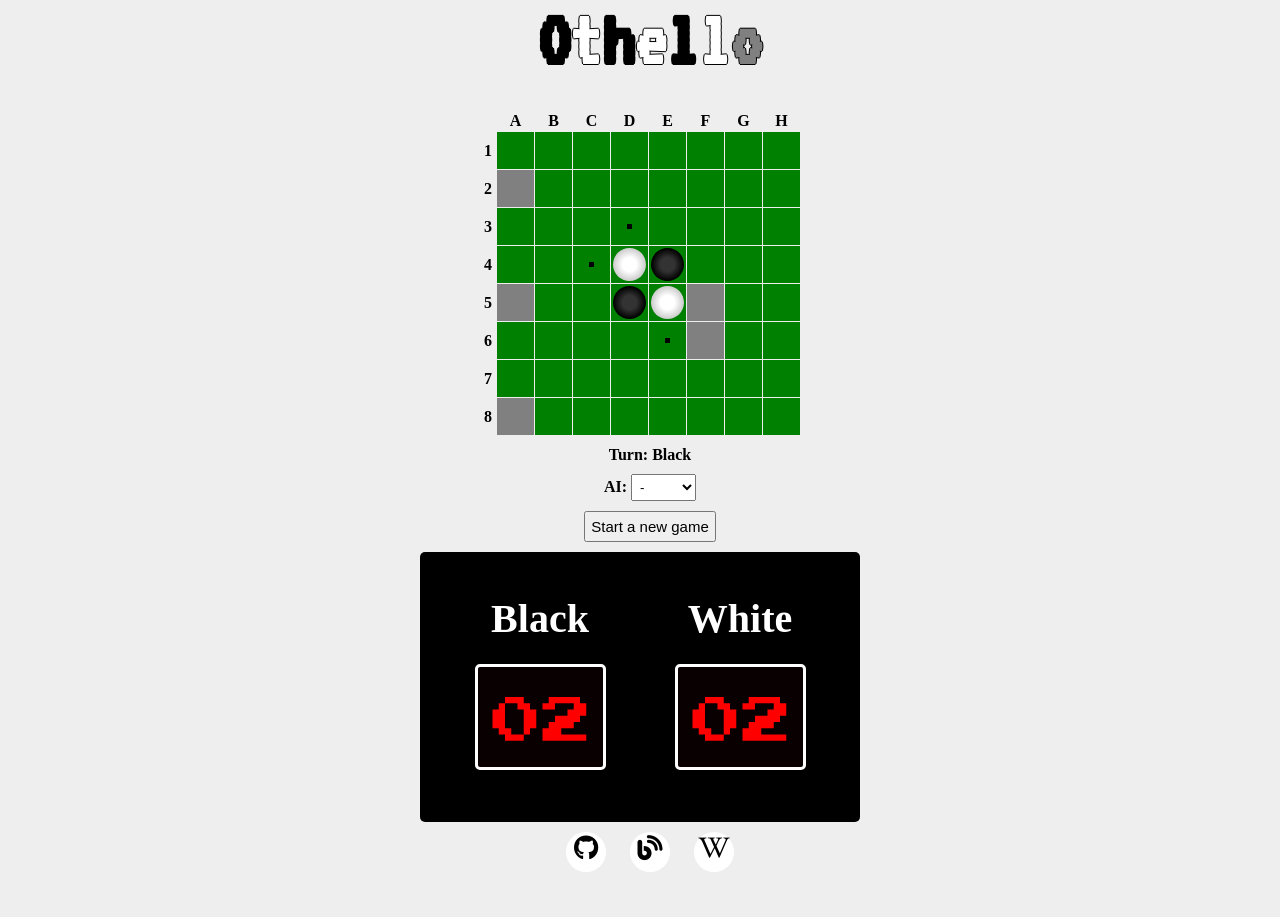
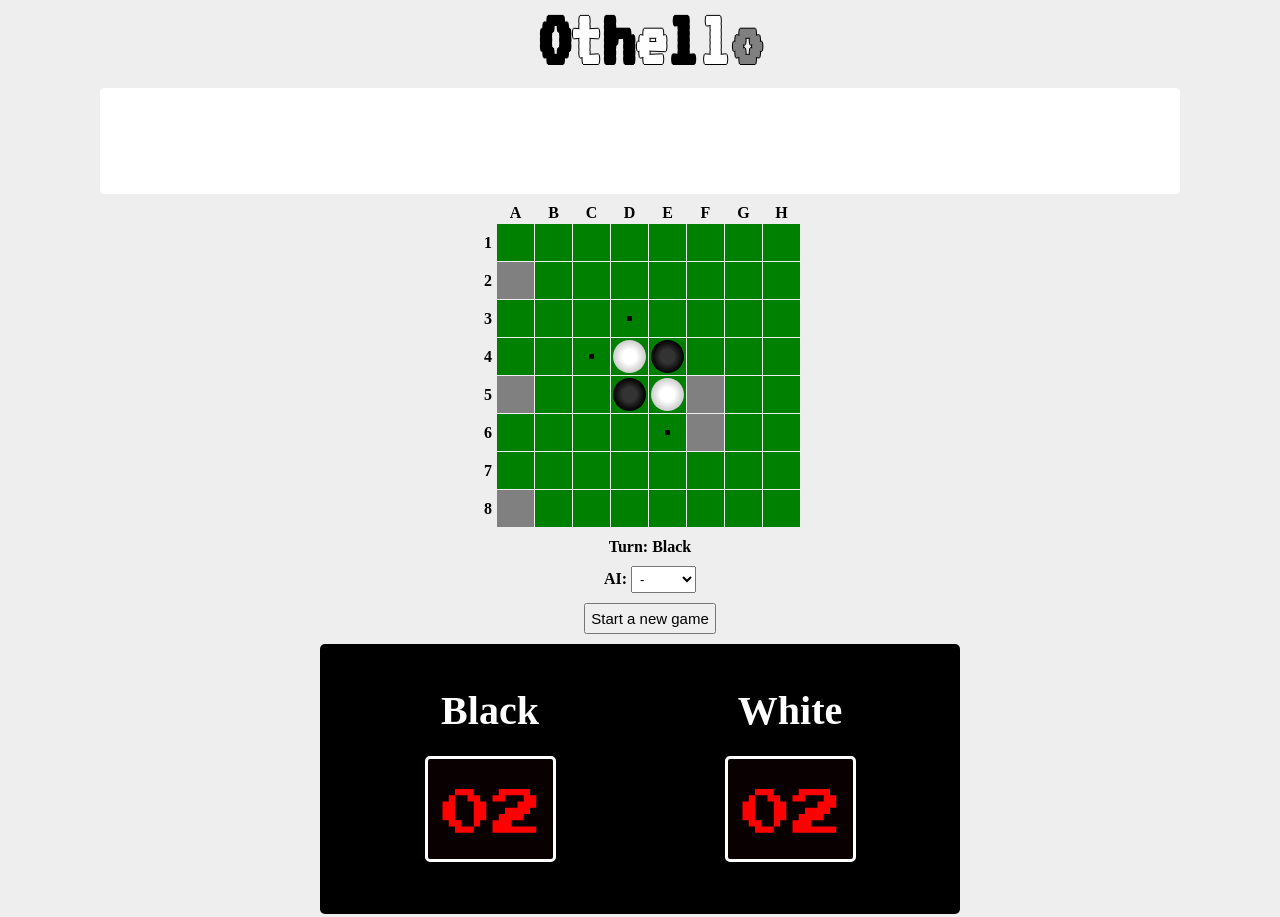
Before and after one commit to im-jeong-min/othello, a plain HTML site: page index.html in a window 1280 px wide. Shown: the top 917 px of the page. Drawn offline with Linux system fonts and the light colour scheme.

Commit message:
Change ad position

```diff
--- a/index.css
+++ b/index.css
@@ -8,12 +8,29 @@ body {
 }
 
 #title {
-    margin: 0 0 30px 20px;
+    margin: 0 0 0 20px;
     text-align: center;
     font-family: 'VT323', monospace;
     font-weight: 800;
     font-size: 80px;
     text-shadow: -1px 0 black, 0 1px black, 1px 0 black, 0 -1px black;
+}
+
+#banner-container {
+    width: 100%;
+    min-height: 90px;
+    margin-top: 8px;
+    margin-bottom: 8px;
+    display: flex;
+    -webkit-box-pack: center;
+    justify-content: center;
+    max-width: 1080px;
+    margin-left: auto;
+    margin-right: auto;
+    position: relative;
+    background: white;
+    border-radius: 4px;
+    padding: 8px 0px;
 }
 
 #gameBoard > table {
@@ -96,8 +113,9 @@ body {
 }
 
 .score-board-container {
-    width: 400px;
-    height: 200px;
+    width: 100%;
+    min-height: 200px;
+    max-width: 600px;
     background: black;
     border-radius: 5px;
     display: flex;
@@ -182,11 +200,6 @@ body {
     vertical-align: middle;
 }
 
-.ad-container {
-    margin: 50px auto;
-    text-align: center;
-}
-
 ins.adsbygoogle[data-ad-status="unfilled"] {
     display: none !important;
 }
--- a/index.html
+++ b/index.html
@@ -34,6 +34,22 @@
 </head>
 <body>
     <h1 id="title"><a href="https://duckbankbok.github.io/othello/" id="title-link"><span style="color:black;">O</span><span style="color:white;">t</span><span style="color:black;">h</span><span style="color:white;">e</span><span style="color:black;">l</span><span style="color:white;">l</span><span style="color:grey;">o</span></a></h1>
+    <div id="banner-container">
+        <div class="ad-container">
+            <script async src="https://pagead2.googlesyndication.com/pagead/js/adsbygoogle.js?client=ca-pub-7693574899621117"
+                crossorigin="anonymous"></script>
+            <!-- Othello -->
+            <ins class="adsbygoogle"
+                style="display:block"
+                data-ad-client="ca-pub-7693574899621117"
+                data-ad-slot="6814552684"
+                data-ad-format="auto"
+                data-full-width-responsive="true"></ins>
+            <script>
+                (adsbygoogle = window.adsbygoogle || []).push({});
+            </script>
+        </div>
+    </div>
     <div id="gameBoard">
         <table>
             <tbody>
@@ -302,21 +318,6 @@
         <a href="https://en.wikipedia.org/wiki/Reversi" target="_blank" class="sns-item"><i class="fa-brands fa-wikipedia-w"></i></a>
     </div>
 
-    <div class="ad-container">
-        <script async src="https://pagead2.googlesyndication.com/pagead/js/adsbygoogle.js?client=ca-pub-7693574899621117"
-            crossorigin="anonymous"></script>
-        <!-- Othello 하단 -->
-        <ins class="adsbygoogle"
-            style="display:block"
-            data-ad-client="ca-pub-7693574899621117"
-            data-ad-slot="6814552684"
-            data-ad-format="auto"
-            data-full-width-responsive="true"></ins>
-        <script>
-            (adsbygoogle = window.adsbygoogle || []).push({});
-        </script>
-    </div>
-
     <script src="index.js"></script>
 </body>
 </html>
```
